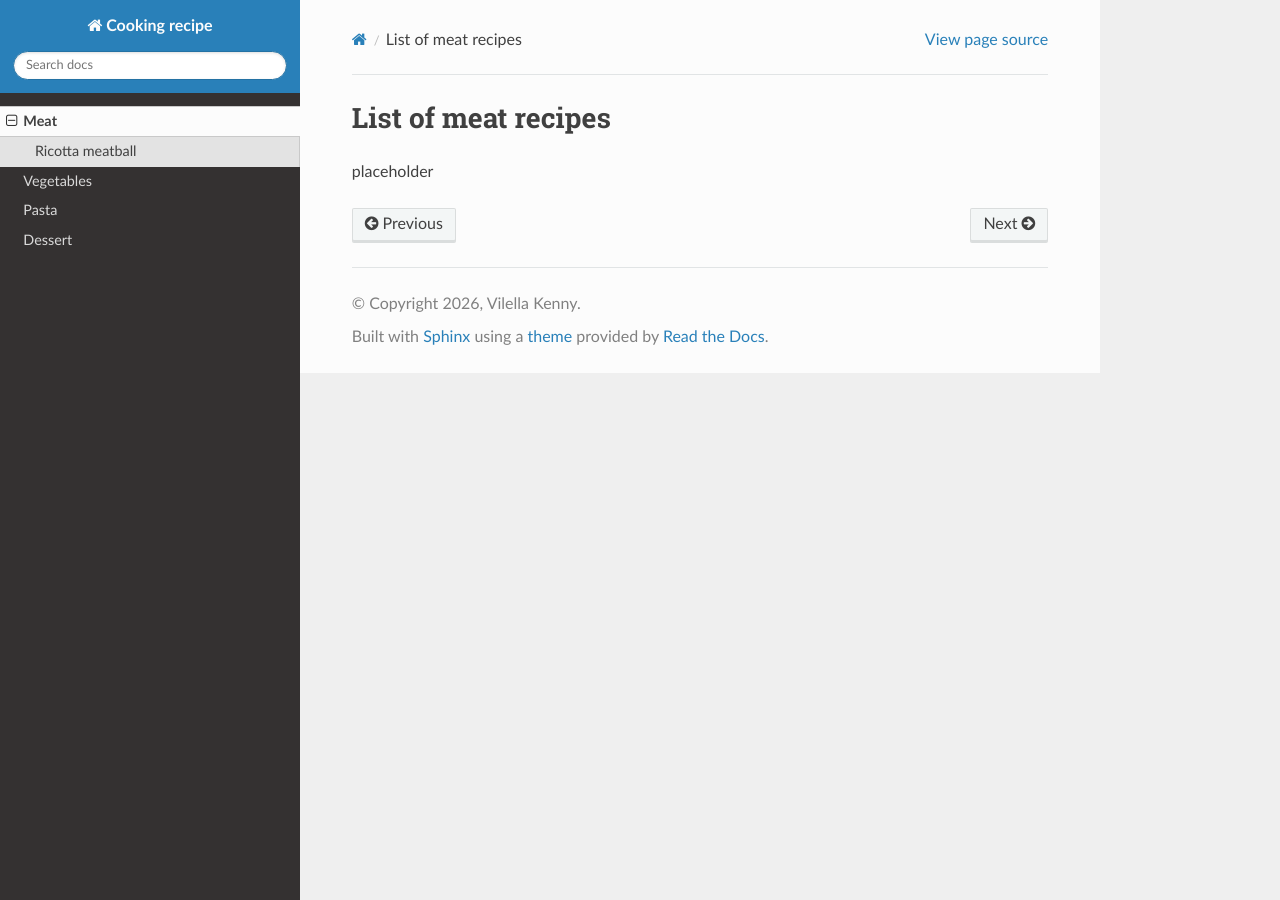
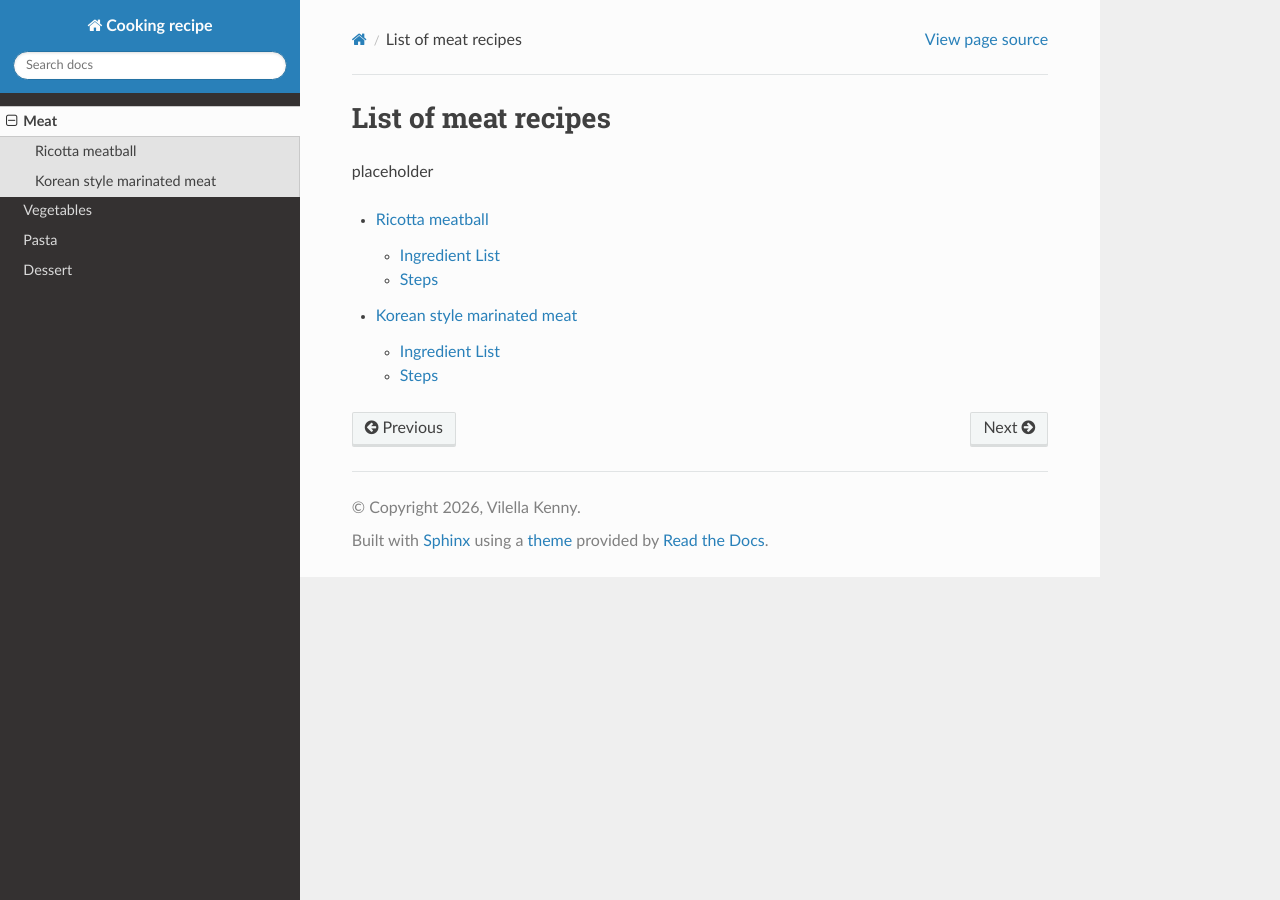
Before and after one commit to KennyVilella/cooking_recipe, a Sphinx documentation site: the page built from docs/meat/meat.rst, in a window 1280 px wide. Built offline with Sphinx 7.4.7 and the Read the Docs theme 3.1.0, drawn with Linux system fonts in a browser that asks for light colours.

Commit message:
Add korean marinated meat recipe

```diff
--- a/docs/index.rst
+++ b/docs/index.rst
@@ -4,8 +4,8 @@ Website collecting cooking recipe
 This page aggregates all my personal cooking recipes classified by types.
 
 .. toctree::
+   :hidden:
    :maxdepth: 2
-   :hidden:
 
    Meat <meat/meat>
    Vegetables <vegetables/vegetables>
--- a/docs/meat/meat.rst
+++ b/docs/meat/meat.rst
@@ -6,7 +6,6 @@ List of meat recipes
 placeholder
 
 .. toctree::
-   :maxdepth: 2
-   :hidden:
 
    Ricotta meatball <ricotta_meatball>
+   Korean style marinated meat <korean_meat>
```
Also changed, not shown: docs/meat/korean_meat.rst (added, +26 -0 lines).
